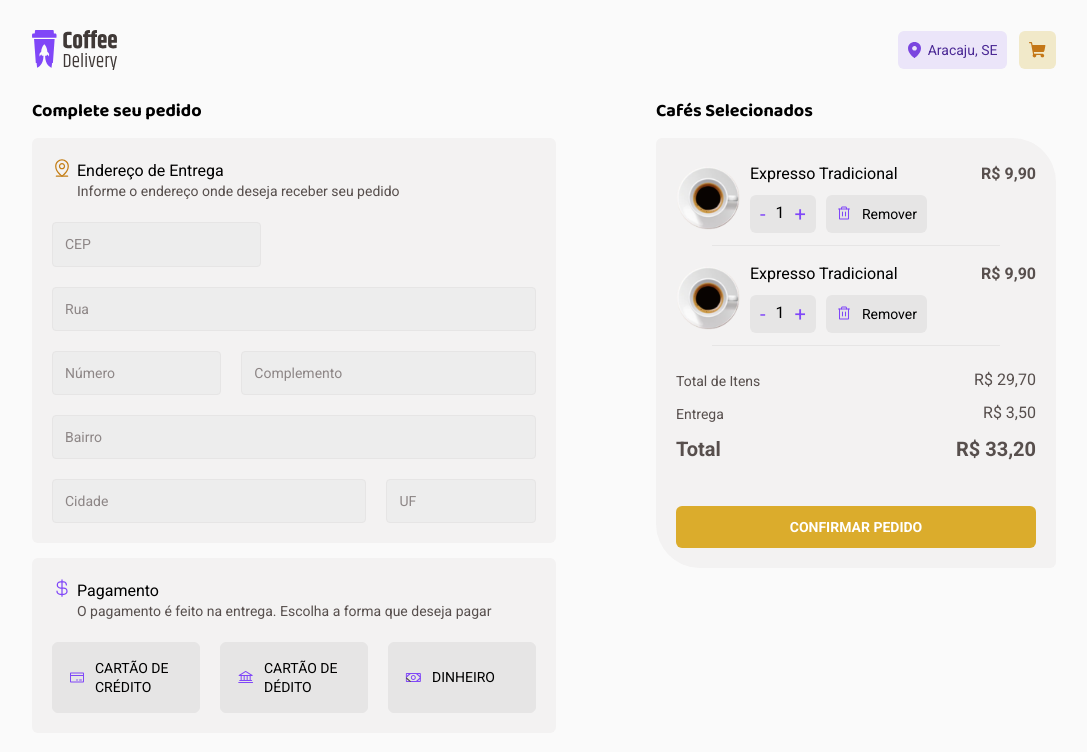
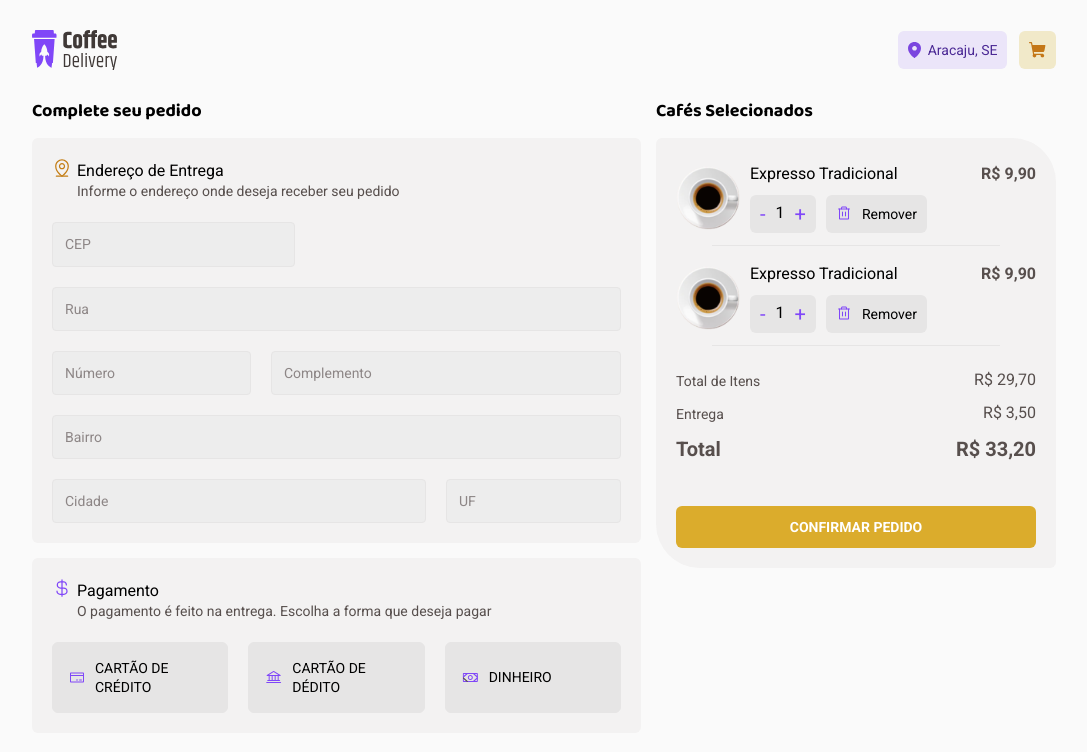
Before and after one commit to limaluan/coffee_delivery, a React (Vite) app: page /checkout in a window 1280 px wide. Shown: the top 752 px of the page, without its empty margins (96-1183 px from the left). Built offline with nearby package versions, Linux system fonts and the light colour scheme.

Commit message:
styles: fix some spacements on home and checkout

```diff
--- a/src/pages/Checkout/styles.ts
+++ b/src/pages/Checkout/styles.ts
@@ -5,6 +5,8 @@ export const CheckoutContainer = styled.main`
   display: flex;
   flex-direction: column;
   gap: 1.5rem;
+  width: 100%;
+  padding-bottom: 10rem;
 
   input {
     all: unset;
@@ -40,6 +42,10 @@ export const CheckoutContainer = styled.main`
     gap: 2rem;
 
     padding: 2rem 1rem;
+  }
+
+  .address-container {
+    max-width: 73rem;
   }
 
   .payment-methods {
@@ -212,12 +218,16 @@ export const CheckoutContainer = styled.main`
     text-align: center;
     border-radius: 6px;
     margin-top: 2.4rem;
+
+    &:hover {
+      background-color: var(--yellow-dark);
+      transition: background-color 75ms;
+    }
   }
 
   @media (min-width: 768px) {
-    width: 80vw;
-    max-width: 1280px;
-    margin: auto;
+    max-width: 80vw;
+    margin: 0 auto;
 
     .payment-methods {
       flex-direction: row;
@@ -262,6 +272,6 @@ export const CheckoutContainer = styled.main`
   }
 
   @media (min-width: 1280px) {
-    gap: 10rem;
+    justify-content: space-between;
   }
 `;
--- a/src/pages/Home/styles.ts
+++ b/src/pages/Home/styles.ts
@@ -79,6 +79,7 @@ export const HomeContainer = styled.main`
 
   @media (max-width: 768px) {
     height: fit-content;
+    margin: 0 auto 5rem auto;
 
     section {
       text-align: center;
@@ -93,6 +94,7 @@ export const HomeContainer = styled.main`
 
     .coffee.mobile-only {
       display: block;
+      margin: 0;
     }
 
     .coffee.desktop-only {
--- a/src/shared/components/OurCoffees/styles.ts
+++ b/src/shared/components/OurCoffees/styles.ts
@@ -4,6 +4,7 @@ export const OurCoffeesContainer = styled.section`
   /* Pattern */
   max-width: 80vw;
   margin: 0 auto;
+  margin-bottom: 10rem;
 
   display: flex;
   flex-direction: column;
```
Also changed, not shown: src/pages/Home/index.tsx (indentation only).
